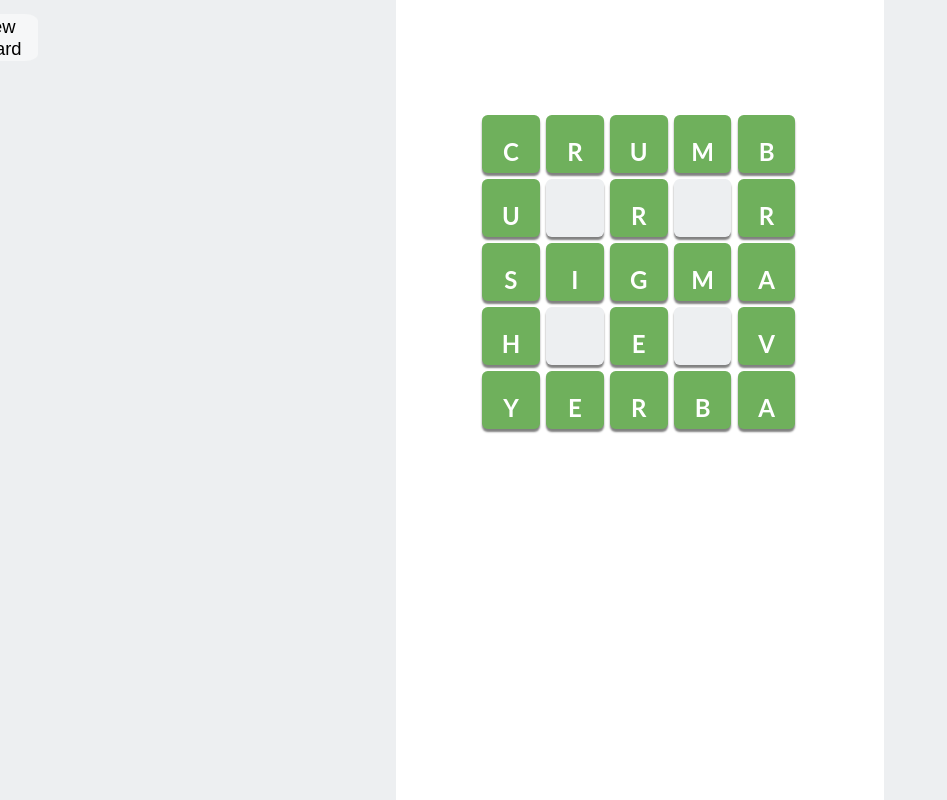
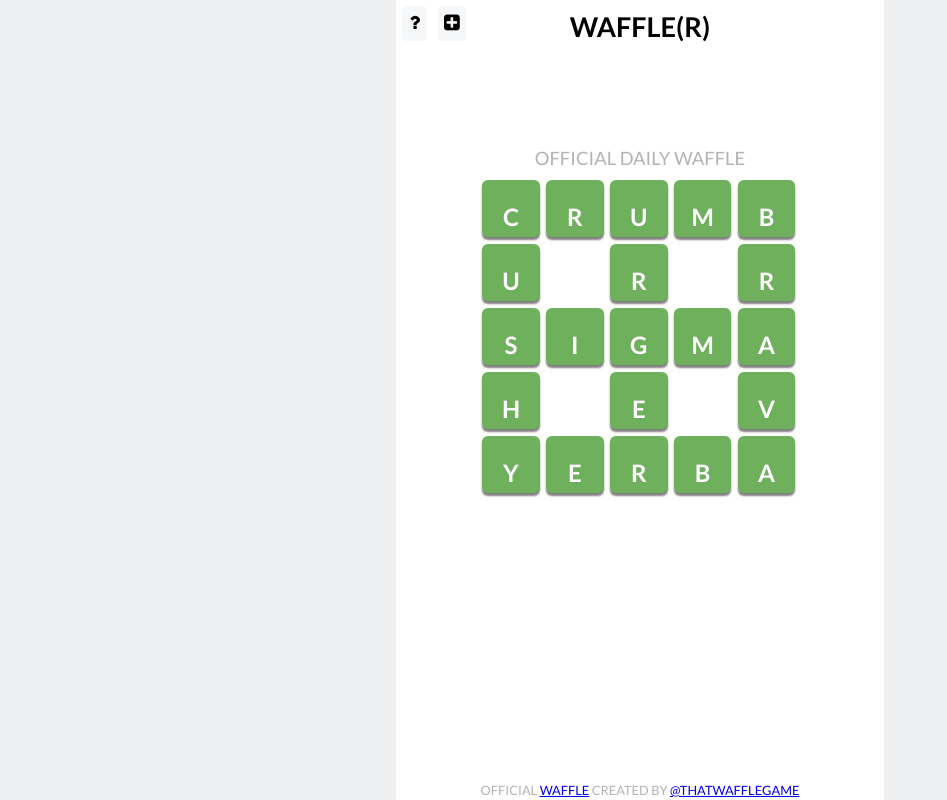
Before and after one commit to nsobotka/Waffler, a Flask app: page /showSolution2 in a window 1280 px wide. Shown: the whole page, without its empty margins (0-947 px from the left). Run offline with Flask 2, Linux system fonts and the light colour scheme.

Commit message:
Updates to error pages

```diff
--- a/app/routes.py
+++ b/app/routes.py
@@ -11,18 +11,17 @@ from shortestPath import *
 # Add table for tracking moves
     # display optimal solution somehow
 # aesthetics - weird behavior on different sized screens -> buttons??
+    # This can probably be called good enough
 # aesthetics for all different pages including error pages
-    # Message about why it cannot be solved in error.html, and fix errorshowboard
-# Fix error pages
+    # Message about why it cannot be solved in error.html and message about what this board is in errorshowboard
+# Nice readme
+# Credits blurb
 # Add admin, admen back to word list
-# Credits blurb
-# Chromedriver
 # clean up code
 # Final bug checks
-# Nice readme
 # clean up repository
+# publish to website
 # reach out to waffle man
-# publish to website
 
 
 # Global variables
@@ -141,8 +140,10 @@ def about():
 def back():
     if solvable == 1:
         return redirect(url_for('index'))
+    elif solvable == 0:
+        return render_template('Error.html', puzzle = scrambledPuzzle, colors = states, swaps = swaps, draggable = draggable, numGreen = numGreen, official_puzzle = official_puzzle)
     else:
-        return render_template('Error.html', puzzle = scrambledPuzzle, colors = states, swaps = swaps, draggable = draggable, numGreen = numGreen, official_puzzle = official_puzzle)
+        return render_template('ErrorShowBoard.html', puzzle = scrambledPuzzle, colors = states, swaps = swaps, draggable = draggable, numGreen = numGreen, official_puzzle = official_puzzle)
 
 # Shows the solution on the unsolvable boards with '?' filled into unknown slots
 @app.route('/showSolution2', methods = ['GET', 'POST'])
@@ -152,6 +153,8 @@ def showSolution2():
     global states
     global draggable
     global numGreen
+    global solvable
+    solvable = 2
     scrambledPuzzle = [row[:] for row in solvedPuzzle]
     states, draggable, numGreen = getStates(solvedPuzzle, scrambledPuzzle)
     for i in range(0, 5):
--- a/app/templates/ErrorShowBoard.html
+++ b/app/templates/ErrorShowBoard.html
@@ -4,14 +4,36 @@
 <head>
     <title>Waffler</title>
     <link rel="stylesheet" href="{{ url_for('static', filename='style.css') }}">
+    <link rel="stylesheet" href="https://cdnjs.cloudflare.com/ajax/libs/font-awesome/4.7.0/css/font-awesome.min.css">
+    <link href='http://fonts.googleapis.com/css?family=Lato:400,700' rel='stylesheet' type='text/css'>
 </head>
 
 <body>
+    <div class="card" id="board_container">
+        <div id="header">
+            <div id="button_flex">
+                <div id="left_buttons">
+                    <form action="/about" method="post">
+                        <button type="submit" class="toolBtn" id="about" onClick={} action="/about"><i class="fa fa-question"></i></button>
+                    </form>
+                    <form action="/newBoard" method="post">
+                        <button type="submit" class="toolBtn" id="newBoard" onClick={} action="/newBoard"><i class="fa fa-plus-square"></i></button>
+                    </form>
+                </div>
 
-    {% if numGreen == 21 %}
-    <div id="title_text">This is the best we can do.</div>
-    {% endif %}
-    <div class="card" id="board_container">
+                <div id="title_text">WAFFLE(R)</div>
+
+                <div id="right_buttons">
+                </div>
+            </div>
+        </div>
+        <div class="top_words" id="top_message">
+            {% if official_puzzle == 1 %}
+            <span id="message_text2">OFFICIAL DAILY WAFFLE</span>
+            {% else %}
+            <span id="message_text2">RANDOMLY GENERATED WAFFLE</span>
+            {% endif %}
+        </div>
         <div id="cell_flex">
             <div id="parent">
                 <div id="box1" class="cell_text" style="background-color: {{ colors[0][0][0] }}; color: {{ colors[0][0][1] }};" draggable={{draggable[0][0]}} ondragstart="drag(event)" ondrop="drop(event)"
@@ -26,11 +48,11 @@
                     ondragover="return !{{draggable[0][4]}}">{{puzzle[0][4]}}</div>
                 <div id="box6" class="cell_text" style="background-color: {{ colors[1][0][0] }}; color: {{ colors[1][0][1] }};" draggable={{draggable[1][0]}} ondragstart="drag(event)" ondrop="drop(event)"
                     ondragover="return !{{draggable[1][0]}}">{{puzzle[1][0]}}</div>
-                <div id="box7" class="cell_text" style="background-color: {{ colors[1][1][0] }}; color: {{ colors[1][1][1] }};" draggable={{draggable[1][1]}} ondragstart="drag(event)" ondrop="drop(event)"
+                <div id="box7" class="cell_text" style="visibility: hidden;" draggable={{draggable[1][1]}} ondragstart="drag(event)" ondrop="drop(event)"
                     ondragover="return !{{draggable[1][1]}}">{{puzzle[1][1]}}</div>
                 <div id="box8" class="cell_text" style="background-color: {{ colors[1][2][0] }}; color: {{ colors[1][2][1] }};" draggable={{draggable[1][2]}} ondragstart="drag(event)" ondrop="drop(event)"
                     ondragover="return !{{draggable[1][2]}}">{{puzzle[1][2]}}</div>
-                <div id="box9" class="cell_text" style="background-color: {{ colors[1][3][0] }}; color: {{ colors[1][3][1] }};" draggable={{draggable[1][3]}} ondragstart="drag(event)" ondrop="drop(event)"
+                <div id="box9" class="cell_text" style="visibility: hidden;" draggable={{draggable[1][3]}} ondragstart="drag(event)" ondrop="drop(event)"
                     ondragover="return !{{draggable[1][3]}}">{{puzzle[1][3]}}</div>
                 <div id="box10" class="cell_text" style="background-color: {{ colors[1][4][0] }}; color: {{ colors[1][4][1] }};" draggable={{draggable[1][4]}} ondragstart="drag(event)" ondrop="drop(event)"
                     ondragover="return !{{draggable[1][4]}}">{{puzzle[1][4]}}</div>
@@ -46,11 +68,11 @@
                     ondragover="return !{{draggable[2][4]}}">{{puzzle[2][4]}}</div>
                 <div id="box16" class="cell_text" style="background-color: {{ colors[3][0][0] }}; color: {{ colors[3][0][1] }};" draggable={{draggable[3][0]}} ondragstart="drag(event)" ondrop="drop(event)"
                     ondragover="return !{{draggable[3][0]}}">{{puzzle[3][0]}}</div>
-                <div id="box17" class="cell_text" style="background-color: {{ colors[3][1][0] }}; color: {{ colors[3][1][1] }};" draggable={{draggable[3][1]}} ondragstart="drag(event)" ondrop="drop(event)"
+                <div id="box17" class="cell_text" style="visibility: hidden;" draggable={{draggable[3][1]}} ondragstart="drag(event)" ondrop="drop(event)"
                     ondragover="return !{{draggable[3][1]}}">{{puzzle[3][1]}}</div>
                 <div id="box18" class="cell_text" style="background-color: {{ colors[3][2][0] }}; color: {{ colors[3][2][1] }};" draggable={{draggable[3][2]}} ondragstart="drag(event)" ondrop="drop(event)"
                     ondragover="return !{{draggable[3][2]}}">{{puzzle[3][2]}}</div>
-                <div id="box19" class="cell_text" style="background-color: {{ colors[3][3][0] }}; color: {{ colors[3][3][1] }};" draggable={{draggable[3][3]}} ondragstart="drag(event)" ondrop="drop(event)"
+                <div id="box19" class="cell_text" style="visibility: hidden;" draggable={{draggable[3][3]}} ondragstart="drag(event)" ondrop="drop(event)"
                     ondragover="return !{{draggable[3][3]}}">{{puzzle[3][3]}}</div>
                 <div id="box20" class="cell_text" style="background-color: {{ colors[3][4][0] }}; color: {{ colors[3][4][1] }};" draggable={{draggable[3][4]}} ondragstart="drag(event)" ondrop="drop(event)"
                     ondragover="return !{{draggable[3][4]}}">{{puzzle[3][4]}}</div>
@@ -66,12 +88,10 @@
                     ondragover="return !{{draggable[4][4]}}">{{puzzle[4][4]}}</div>
             </div>
         </div>
-    </div>
-    <div id="button_container">
-        <div id="button_flex">
-            <form action="/newBoard" method="post">
-                <button type="submit" class="toolBtn" id="newBoard" onClick={} action="/newBoard">New Board</button>
-            </form>
+
+
+        <div class="credits" id="credits_text_error">
+            <span id="credit_text">OFFICIAL <a href="https://wafflegame.net" target="_blank">WAFFLE</a> CREATED BY <a href="https://twitter.com/thatwafflegame" target="_blank">@THATWAFFLEGAME</a></span>
         </div>
     </div>
 </body>
```
Also changed, not shown: app/templates/about.html (added, +35 -0 lines).
